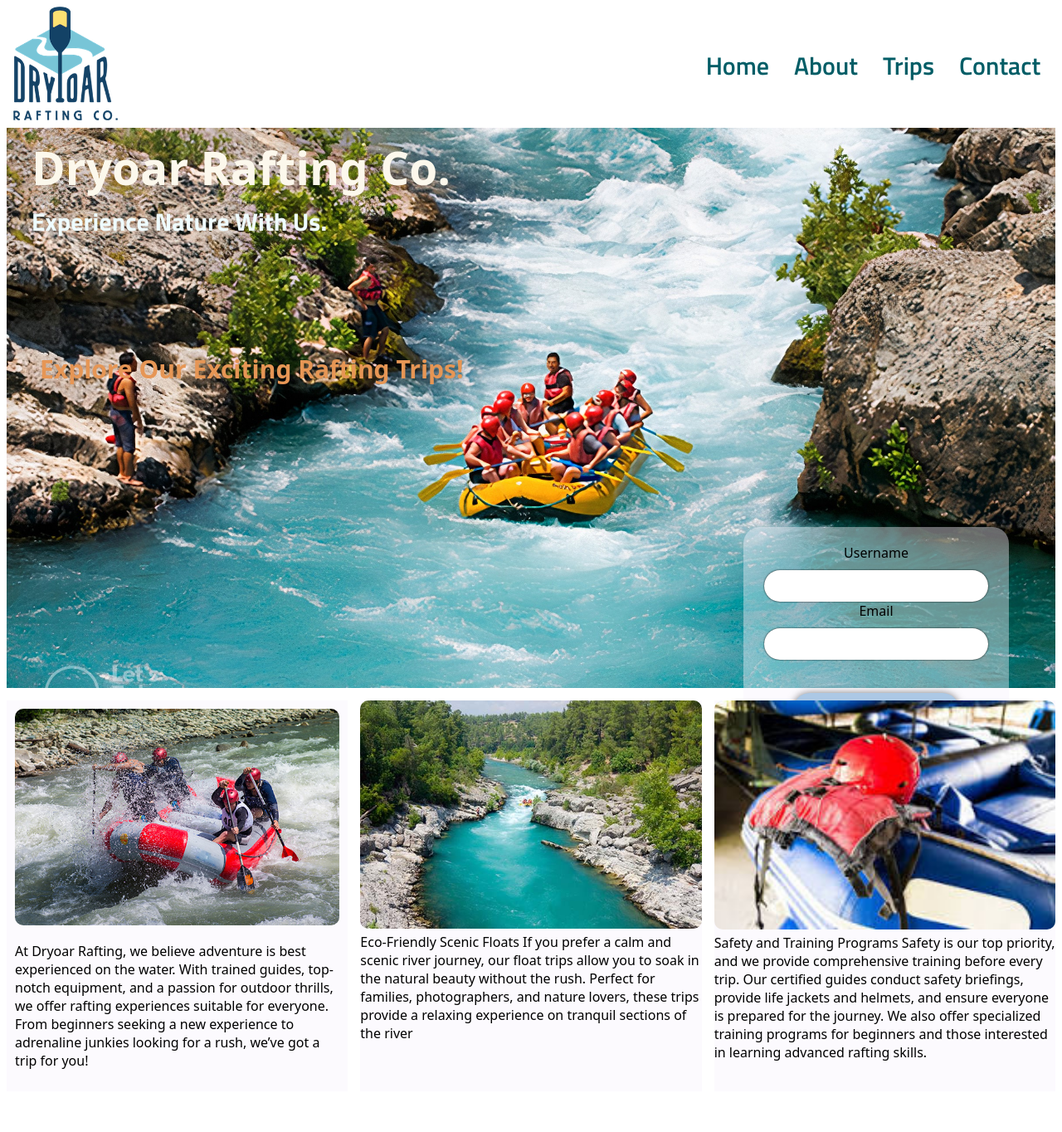
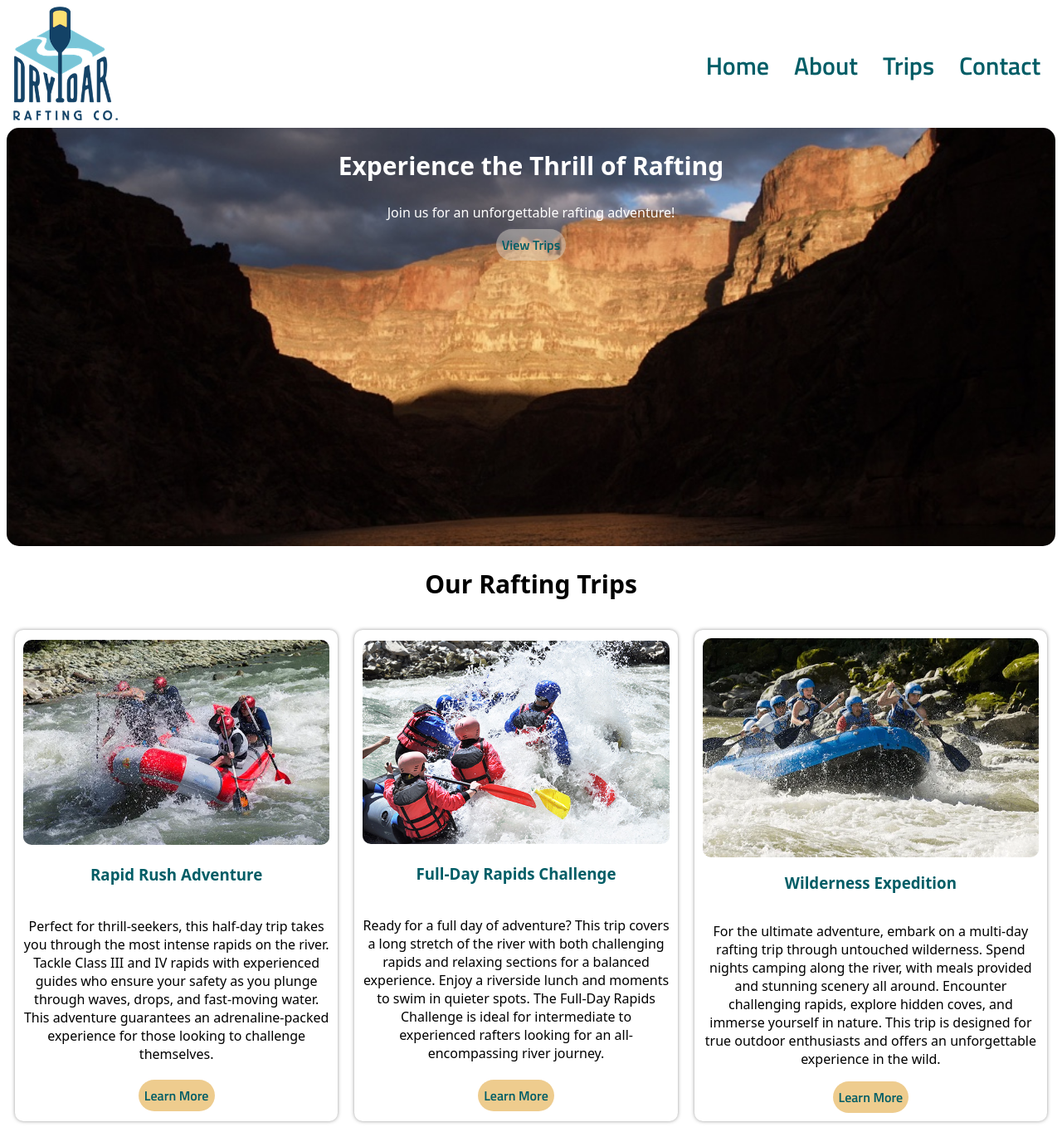
Before and after one commit to Chi-Bliss24/wdd130, a plain HTML site: page wwr/trips.html in a window 1280 px wide. Shown: the part 5-1369 px from the top of the page at 83% size. Drawn offline with Linux system fonts and the light colour scheme.

Commit message:
Added trips

```diff
--- a/wwr/styles/rafting.css
+++ b/wwr/styles/rafting.css
@@ -39,9 +39,7 @@ nav a{
     grid-template-columns: repeat( minmax(150px, 1fr));
     gap: 10px;
   }
-body{
 
-}
 .hero{
     position: relative;
     display: flex;           /* Use flexbox */
@@ -241,9 +239,9 @@ figcaption{
  /* for index.html stylingings*/
  .index-main{
     display: grid;
-    grid-template-columns: 1fr 1fr 1fr;
+    grid-template-columns: repeat(auto-fit, minmax(200px, 1fr));
     grid-template-rows: 3(1fr);
-    gap: 15px;
+    gap: 20px;
  }
  .index-main div{
     background-color: rgba(247, 243, 252, 0.418);
@@ -253,23 +251,24 @@ figcaption{
     margin-top:10px;
     margin-left: 30px;
     font-size: 55px;
-    color: #fcf8ec;
+    color: var(--primary-color);
  }
  .index-main h2{
     position: absolute;
     margin-top:90px;
     margin-left: 30px;
     font-family: titillium web, Arial, Helvetica, sans-serif;
-    color: #effcff;
+    color: #ffffff;
  }
  .index-main a{
     position: absolute;
     margin-top: 270px;
     margin-left: 40px;
-    font-size: 30px;
+    font-size: 20px;
     text-decoration: none;
-    font-weight: 600;
-    color: #e69655;
+    font-weight: 500;
+    color: #ffa600;
+    font-family: roboto, monospace;
  }
  .index-main a:hover{
     color: #77b9e6;
@@ -290,7 +289,7 @@ figcaption{
  }
  .form-box{
     position: absolute;
-    top: 80%;
+    top: 50%;
     left: 70%;
     border-radius: 20px;
  }
@@ -353,9 +352,71 @@ figcaption{
     gap: 100px;
     padding: 10px;
 } */
+ /* For trips.htmlK */
+ .trip-article h2{
+    color: #fff;
+ }
+ .trip-article p{
+    color: #fff;
+ }
+ .trip-container{
+    position: relative;
+    display: flex;
+    gap: 20px;
+    padding: 10px;
+
+ }
+ .trip{
+    position: relative;
+    padding: 10px;
+    display: grid;
+    place-items: center;
+    text-align: center;
+    border-radius: 10px;
+    box-shadow: 0px 0px 4px rgba(51, 51, 51, 0.5);
+ }
+ .trips{
+    text-align: center;
+ }
+ .trip h3{
+    position: relative;
+    color: var(--primary-color);
+ }
+ .trip-article{
+    position: absolute;
+ }
+.trip a{
+    background-color: #eecc8e;
+    color: #005d66;
+    padding: 7px;
+    border-radius: 25px;
+    text-decoration: none;
+    font-family: titillium web, Arial, Helvetica, sans-serif;
+    font-weight: 600;
+}
+.trip a:hover{
+    background-color: #f7b946;
+    color: #138e99;
+}
+.trips-button{
+    width: 200px;
+    background-color: #e2dbcf71;
+    color: #005d66;
+    padding: 7px;
+    border-radius: 25px;
+    text-decoration: none;
+    font-family: titillium web, Arial, Helvetica, sans-serif;
+    font-weight: 600;
+}
+ .trip-container img{
+    position: relative;
+    width: 100%;
+    border-radius: 10px;
+ }
 footer{
     border-top: 2px solid rgb(139, 139, 139);
     margin-top: 200px;
+    padding-top: 10px;
     position: relative;
     display: grid;
     grid-template-columns: 4(1fr);
--- a/wwr/trips.html
+++ b/wwr/trips.html
@@ -24,40 +24,40 @@
         </nav>
     </header>
 
-    <main class="index-main" >
+    <main>
+        <section class="hero">
+            <img src="images/river-evening-wide.jpg" alt="Rafting on a river">
+            <div class="trip-article">
+                <h2>Experience the Thrill of Rafting</h2>
+                <p>Join us for an unforgettable rafting adventure!</p>
+                <a href="#trips" class="trips-button">View Trips</a>
+            </div>
+        </section>
+        <section id="trips" class="trips">
+            <h2>Our Rafting Trips</h2>
+            <div class="trip-container">
+                <div class="trip">
+                    <img src="images/rafting32_600.webp" alt="Rafting trip 1">
+                    <h3>Rapid Rush Adventure</h3>
+                    <p>Perfect for thrill-seekers, this half-day trip takes you through the most intense rapids on the river. Tackle Class III and IV rapids with experienced guides who ensure your safety as you plunge through waves, drops, and fast-moving water. This adventure guarantees an adrenaline-packed experience for those looking to challenge themselves.</p>
+                    <a href="trip-details.html" class="button">Learn More</a>
+                </div>
+                <div class="trip">
+                    <img src="images/rafting47_600.jpg" alt="Rafting trip 2">
+                    <h3>Full-Day Rapids Challenge</h3>
+                    <p>Ready for a full day of adventure? This trip covers a long stretch of the river with both challenging rapids and relaxing sections for a balanced experience. Enjoy a riverside lunch and moments to swim in quieter spots. The Full-Day Rapids Challenge is ideal for intermediate to experienced rafters looking for an all-encompassing river journey.</p>
+                    <a href="trip-details.html" class="button">Learn More</a>
+                </div>
+                <div class="trip">
+                    <img src="images/rafting50_1024.webp" class="trip3-img" alt="Rafting trip 3">
+                    <h3>Wilderness Expedition</h3>
+                    <p>For the ultimate adventure, embark on a multi-day rafting trip through untouched wilderness. Spend nights camping along the river, with meals provided and stunning scenery all around. Encounter challenging rapids, explore hidden coves, and immerse yourself in nature. This trip is designed for true outdoor enthusiasts and offers an unforgettable experience in the wild.
 
-            <img width="100%" src="images/rafting65_600_LE_auto_x4_light_ai.jpg" alt="">
-            <h2>Experience Nature With Us.</h2>
-            <h1>Dryoar Rafting Co.</h1>
-            <a href="trips.html">Explore Our Exciting Rafting Trips!</a>
-            <div class="form-box">
-                <form class="initial-form">
-                    <label for="User">Username</label>
-                    <input type="text" name="username" id="User">
-                    <label for="mail">Email</label>
-                    <input type="text" name="email" id="mail">
-                    <input type="submit" id="submit" value="Go!">
-                </form>
+                    </p>
+                    <a href="trip-details.html" class="button">Learn More</a>
+                </div>
             </div>
-            <div class="box1">
-                <img src="images/rafting32_600.jpg" alt="group rafting together">
-                <p>
-                    At Dryoar Rafting, we believe adventure is best experienced on the water. With trained guides, top-notch equipment, and a passion for outdoor thrills, we offer rafting experiences suitable for everyone. From beginners seeking a new experience to adrenaline junkies looking for a rush, we’ve got a trip for you!
-                </p>
-            </div>
-            <div class="box2">
-                <img src="images/rafting58_600.jpg" alt="calm rafting waterways">
-                Eco-Friendly Scenic Floats
-
-                If you prefer a calm and scenic river journey, our float trips allow you to soak in the natural beauty without the rush. Perfect for families, photographers, and nature lovers, these trips provide a relaxing experience on tranquil sections of the river
-            </div>
-            <div class="box3">
-                <img src="images/download (2).jpeg" alt="Safety gear for rafting">
-                Safety and Training Programs
-
-                Safety is our top priority, and we provide comprehensive training before every trip. Our certified guides conduct safety briefings, provide life jackets and helmets, and ensure everyone is prepared for the journey. We also offer specialized training programs for beginners and those interested in learning advanced rafting skills.
-            </div>
-
+        </section>
     </main>
 
     <footer>
```
Also changed, not shown: wwr/index.html (+3 -3 lines), wwr/images/rafting13_1024.jpg (deleted), wwr/images/rafting32_600.jpg (deleted), wwr/images/rafting32_600.webp (added), wwr/images/rafting50_1024.jpg (deleted), wwr/images/rafting50_1024.webp (added), wwr/images/rafting65_600_LE_auto_x4_light_ai.jpg (deleted), wwr/images/rafting65_600_LE_auto_x4_light_ai.webp (added).
